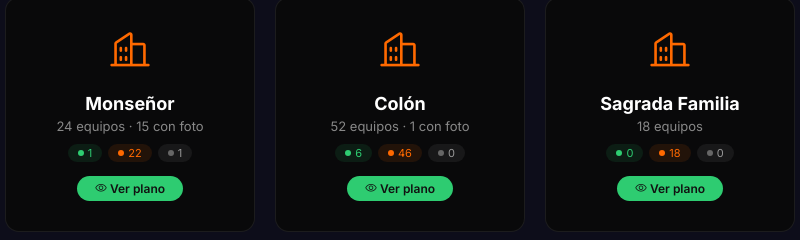
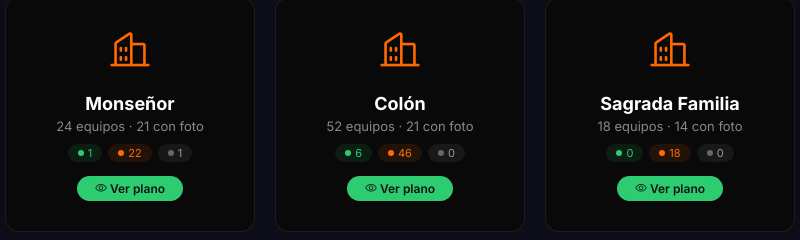
Before and after one commit to CoordDyPsas/CentroMotors-Interactivo, a plain HTML site: page Planos interactivos - Centro Motors.html in a window 1280 px wide. Shown: the part 211-451 px from the top of the page, 240-1040 px from the left. Drawn offline with nearby package versions, Linux system fonts and the light colour scheme.

Commit message:
Fix photo counts in root menu

```diff
--- a/Planos interactivos - Centro Motors.html
+++ b/Planos interactivos - Centro Motors.html
@@ -184,7 +184,7 @@ body.modo-profesional .logo-sub { color: #111; }
         { estado: 'Necesita service' }, { estado: 'Necesita service' }, { estado: 'Necesita service' }, { estado: 'Necesita service' }, { estado: 'Necesita service' },
         { estado: 'Necesita service' }, { estado: 'Necesita service' }, { estado: 'Necesita service' }, { estado: 'Necesita service' }, { estado: 'Necesita service' },
         { estado: 'Necesita service' }, { estado: 'Necesita service' }, { estado: 'No funciona' }, { estado: 'OK' }
-      ], fotos: 15 },
+      ], fotos: 21 },
       { id: 'colon', nombre: 'Colón', icon: 'ph-buildings', equipos: [
         { estado: 'Necesita service' }, { estado: 'Necesita service' }, { estado: 'Necesita service' }, { estado: 'Necesita service' }, { estado: 'Necesita service' },
         { estado: 'OK' }, { estado: 'Necesita service' }, { estado: 'Necesita service' }, { estado: 'Necesita service' }, { estado: 'Necesita service' },
@@ -197,13 +197,13 @@ body.modo-profesional .logo-sub { color: #111; }
         { estado: 'Necesita service' }, { estado: 'Necesita service' }, { estado: 'Necesita service' }, { estado: 'Necesita service' }, { estado: 'Necesita service' },
         { estado: 'Necesita service' }, { estado: 'Necesita service' }, { estado: 'Necesita service' }, { estado: 'Necesita service' }, { estado: 'Necesita service' },
         { estado: 'Necesita service' }, { estado: 'OK' }
-      ], fotos: 1 },
+      ], fotos: 21 },
       { id: 'sagrada-familia', nombre: 'Sagrada Familia', icon: 'ph-buildings', equipos: [
         { estado: 'Necesita service' }, { estado: 'Necesita service' }, { estado: 'Necesita service' }, { estado: 'Necesita service' }, { estado: 'Necesita service' },
         { estado: 'Necesita service' }, { estado: 'Necesita service' }, { estado: 'Necesita service' }, { estado: 'Necesita service' }, { estado: 'Necesita service' },
         { estado: 'Necesita service' }, { estado: 'Necesita service' }, { estado: 'Necesita service' }, { estado: 'Necesita service' }, { estado: 'Necesita service' },
         { estado: 'Necesita service' }, { estado: 'Necesita service' }, { estado: 'Necesita service' }
-      ], fotos: 0 }
+      ], fotos: 14 }
     ];
     function estadoClase(estado) {
       if (!estado || estado === 'No funciona') return 'nofunciona';
```
